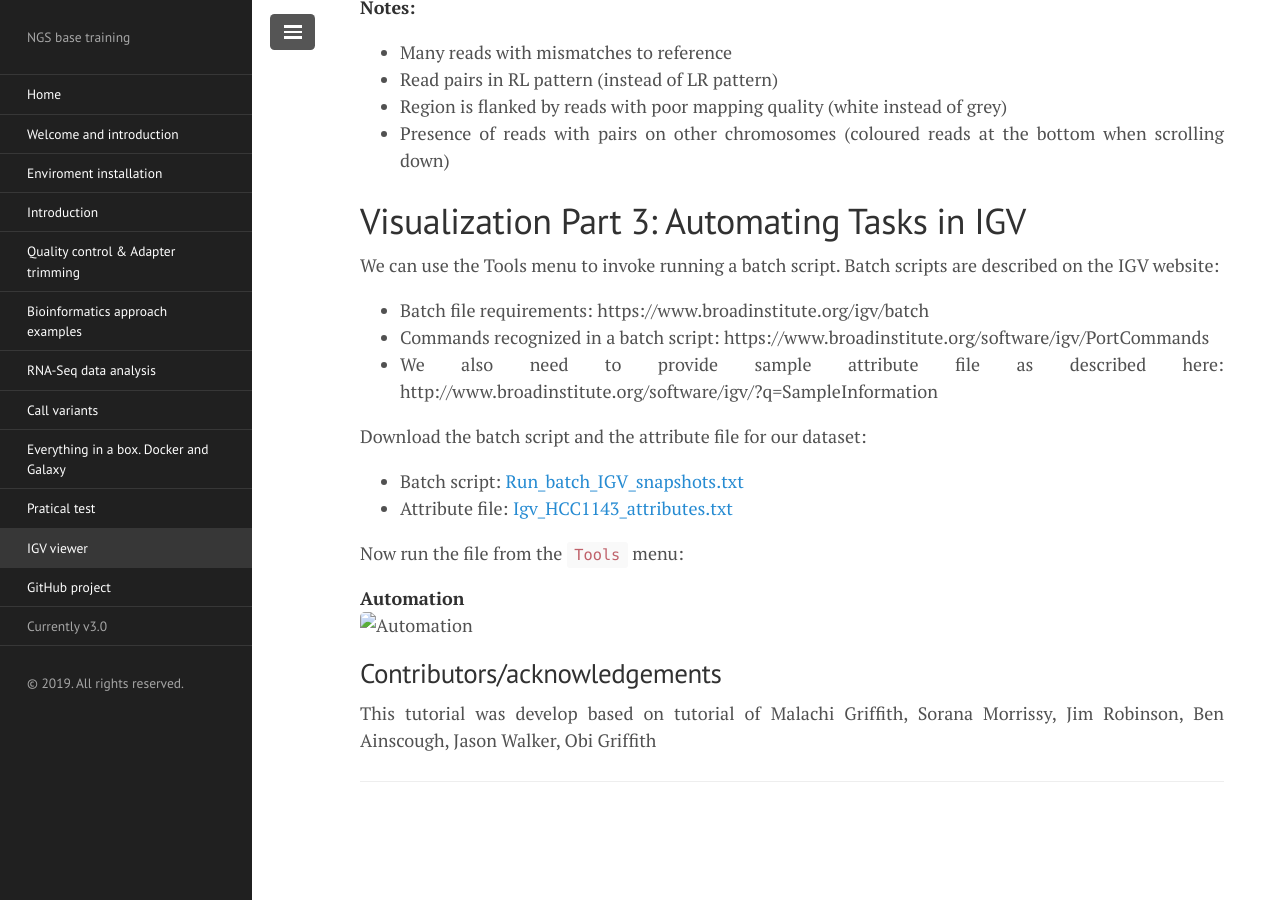
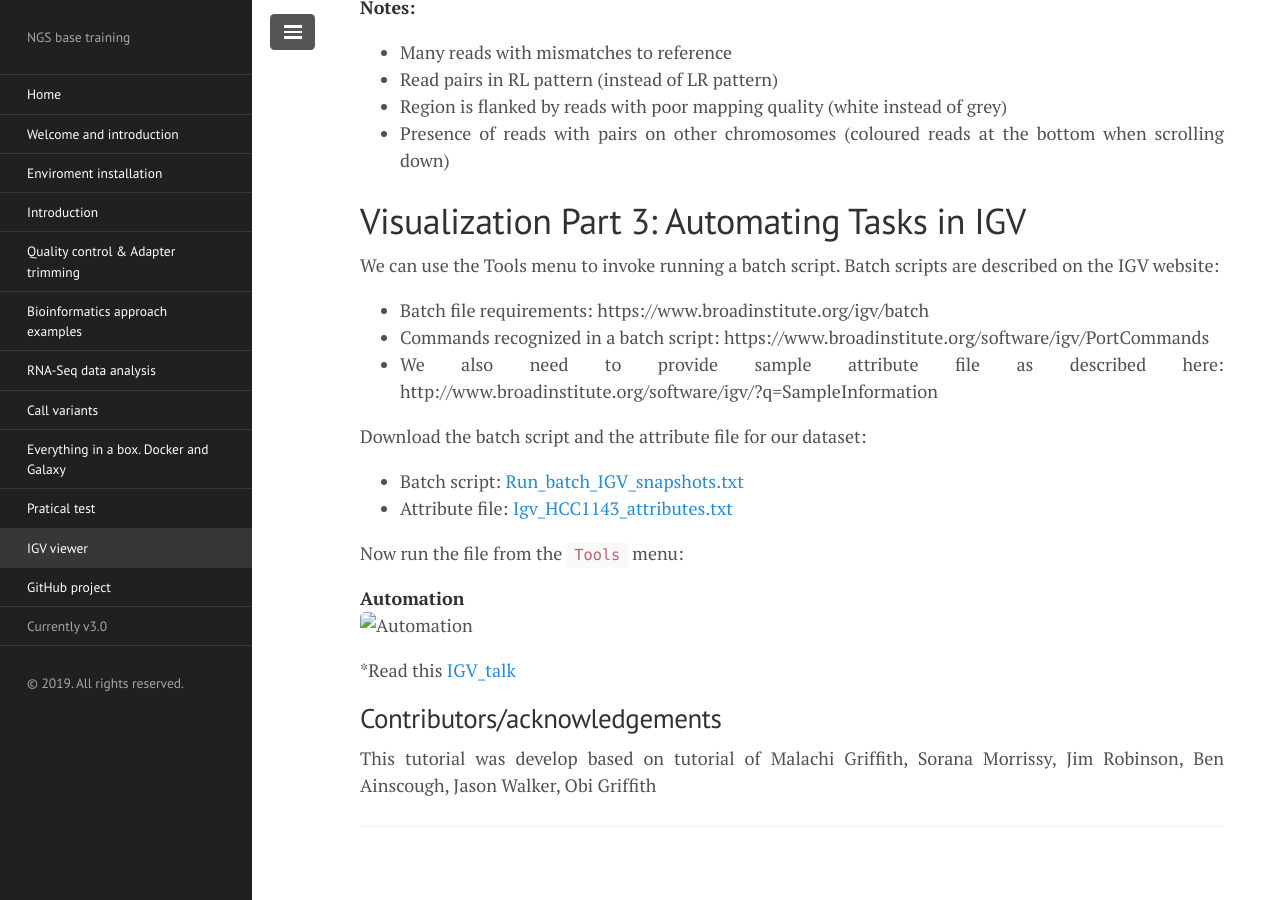
Before and after one commit to bioinfo-dirty-jobs/Thebasics, a Jekyll site: the page built from lectures/12.igv_turorial.md, in a window 1280 px wide and 900 px high, scrolled down 8181 px. Built offline with Jekyll 4.4.1, drawn with Linux system fonts in a browser that asks for light colours; nearby versions of some CDN libraries.

Commit message:
add link

```diff
--- a/lectures/12.igv_turorial.md
+++ b/lectures/12.igv_turorial.md
@@ -291,6 +291,7 @@ Now run the file from the `Tools` menu:
 **Automation**
 ![Automation](Images/IGV/run_batch_script.png)
 
+*Read this [IGV_talk](http://research.stowers.org/mcm/cshl_programming_2015/IGV.pdf)
 
 ## Contributors/acknowledgements
 This tutorial was develop based on tutorial of Malachi Griffith, Sorana Morrissy, Jim Robinson, Ben Ainscough, Jason Walker, Obi Griffith
```
